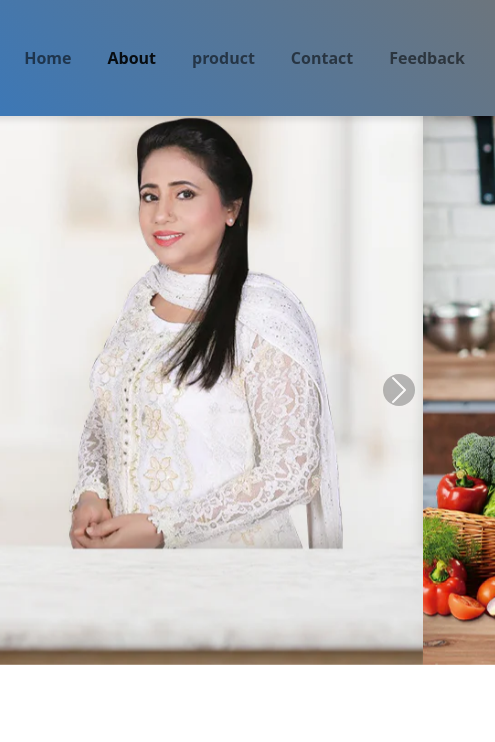
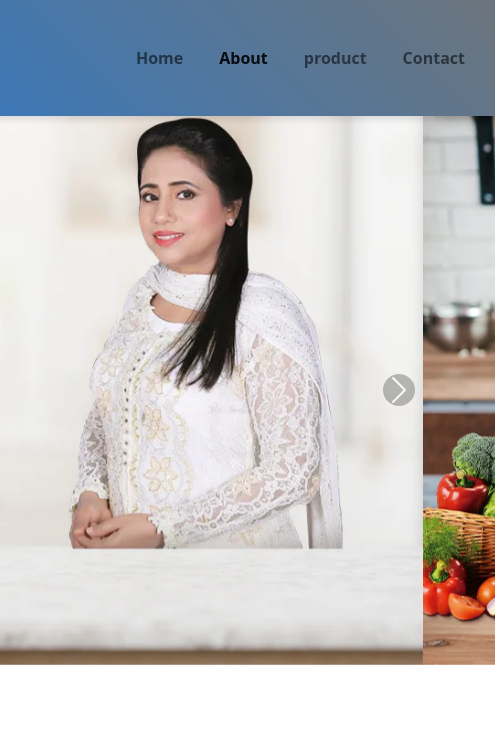
Before and after one commit to YasirkhanML/Utensils_Proj, a plain HTML site: page index.html in a window 1280 px wide. Shown: the top 742 px of the page, 785-1280 px from the left. Drawn offline with nearby package versions, Linux system fonts and the light colour scheme; a script that the page names is missing.

Commit message:
Update index.html

```diff
--- a/index.html
+++ b/index.html
@@ -32,9 +32,7 @@
                     <li class="nav-item">
                         <a class="nav-link" href="./contact.html">Contact</a>
                     </li>
-                    <li class="nav-item">
-                        <a class="nav-link" href="./feedback.html">Feedback</a>
-                    </li>
+
                 </ul>
             </div>
         </div>
```
